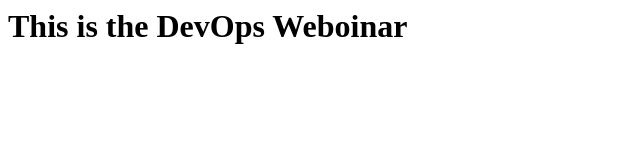
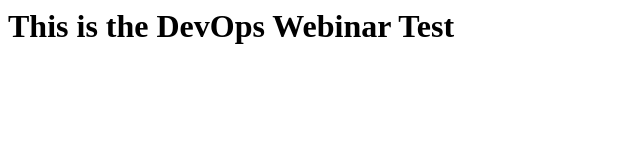
Before and after one commit to mohanraz81/devops0208, a plain HTML site: page index.html in a window 1280 px wide. Shown: the whole page, without its empty margins (0-640 px from the left). Drawn offline with Linux system fonts and the light colour scheme.

Commit message:
second code

```diff
--- a/index.html
+++ b/index.html
@@ -1 +1 @@
-<h1> This is the DevOps Weboinar </h1>
+<h1> This is the DevOps Webinar Test </h1>
```
